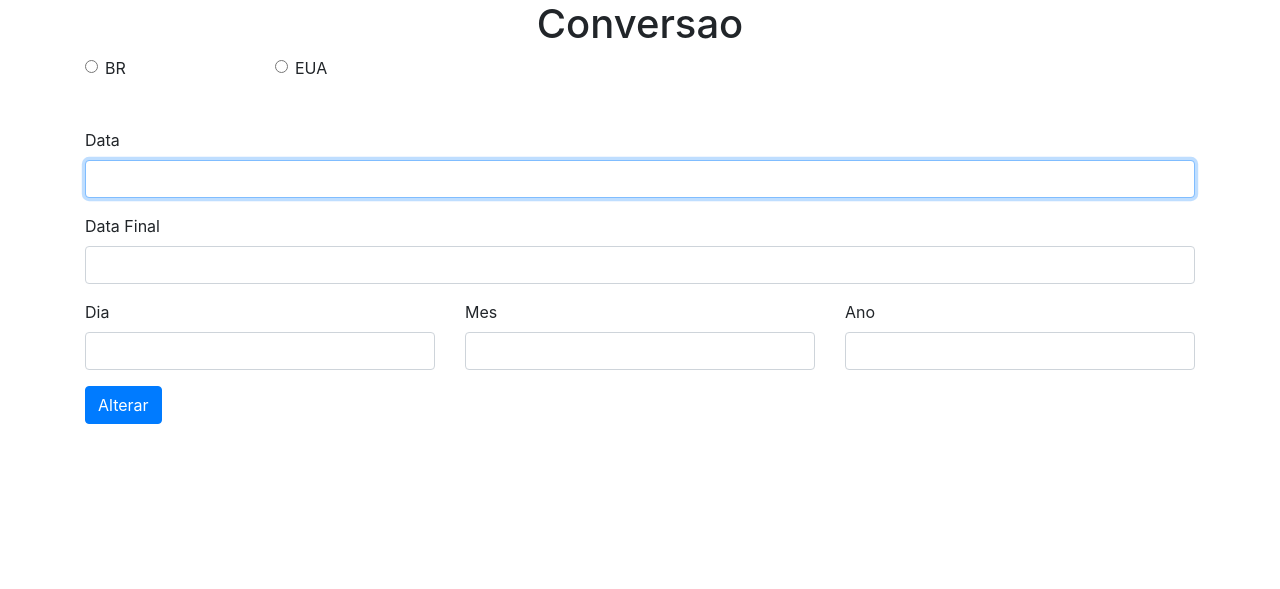
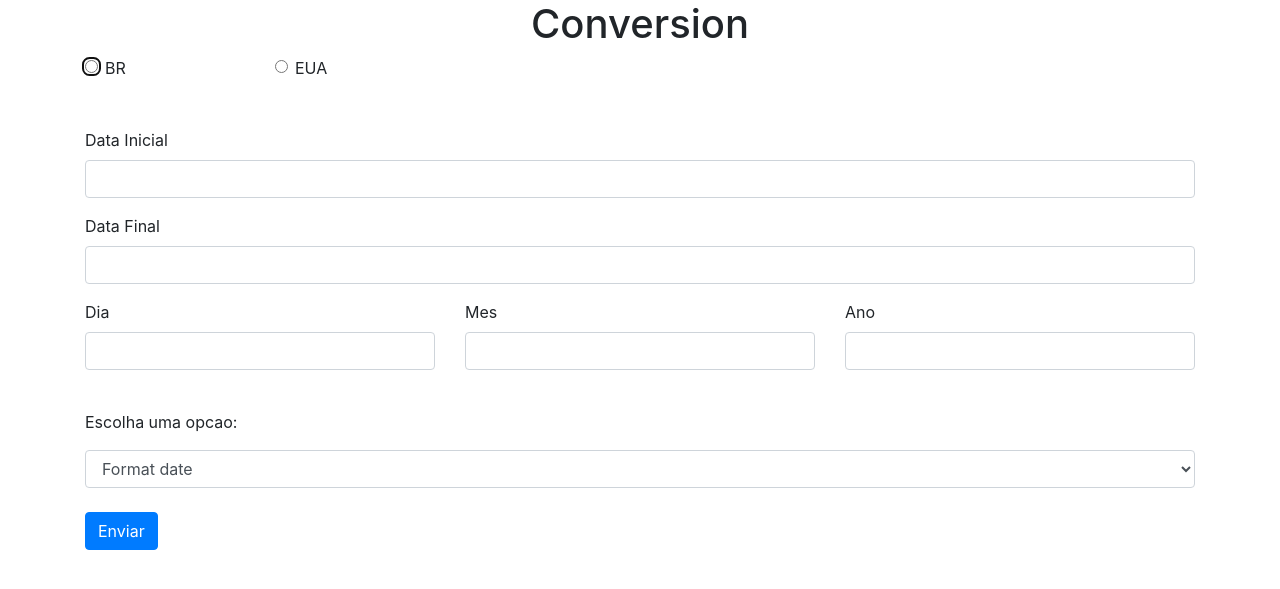
Before and after one commit to lainedimer/date, a PHP site: page / in a window 1280 px wide. Shown: the top 589 px of the page. Run offline with PHP 8.4, Linux system fonts and the light colour scheme; some libraries are stand-ins or nearby versions.

Commit message:
Inserido list para selecionar a função. -Tratameto de formato de datas em todos as funcoes

```diff
--- a/index.php
+++ b/index.php
@@ -4,10 +4,11 @@
     <meta charset="UTF-8">
     <title>Conversao de datas</title>
     <link rel="stylesheet" href="https://maxcdn.bootstrapcdn.com/bootstrap/4.0.0-beta.2/css/bootstrap.min.css" integrity="sha384-PsH8R72JQ3SOdhVi3uxftmaW6Vc51MKb0q5P2rRUpPvrszuE4W1povHYgTpBfshb" crossorigin="anonymous">
+
 </head>
 <body class="container">
 
-    <h1 class="text-center">Conversao</h1>
+    <h1 class="text-center">Conversion</h1>
 
     <form class="form" action="test.php" method="post">
 
@@ -15,14 +16,14 @@
         <div class="form-group col-2">
             <div class="form-check">
                 <label class="form-check-label">
-                    <input class="form-check-input" type="radio" name="dateBr" id="data_inicial1" value="option1">BR
+                    <input class="form-check-input" type="radio" name="optionFormat" id="data_inicial1" value="dateBr" autofocus>BR
                 </label>
             </div>
         </div>
         <div class="form-group col-2">
             <div class="form-check">
                 <label class="form-check-label">
-                   <input class="form-check-input" type="radio" name="dateEua" id="data_inicial2" value="option2">EUA
+                   <input class="form-check-input" type="radio" name="optionFormat" id="data_inicial2" value="dateEua">EUA
                 </label>
             </div>
         </br>
@@ -30,36 +31,50 @@
     </div>
 
     <div class="form-group">
-        <label for="dia">Data</label>
-        <input type="text" name="dataInicial" class="form-control" required autofocus/>
+        <label for="dia">Data Inicial</label>
+        <input type="text" name="dataInicial" class="form-control"/>
     </div>
     <div class="form-group">
         <label for="dia">Data Final</label>
-        <input type="text" name="dataFinal" class="form-control" required autofocus/>
+        <input type="text" name="dataFinal" class="form-control"/>
     </div>
     <div class="row">
         <div class="col-4">
             <div class="form-group">
                 <label for="dia">Dia</label>
-                <input type="text" name="dia" class="form-control" required autofocus/>
+                <input type="text" name="dia" class="form-control"/>
             </div>
         </div>
         <div class="col-4">
             <div class="form-group">
                 <label for="dia">Mes</label>
-                <input type="text" name="mes" class="form-control" required autofocus/>
+                <input type="text" name="mes" class="form-control"/>
             </div>
         </div>
         <div class="col-4">
             <div class="form-group">
                 <label for="dia">Ano</label>
-                <input type="text" name="ano" class="form-control" required autofocus/>
+                <input type="text" name="ano" class="form-control"/>
             </div>
         </div>
     </div>
+    </br>
+    <p class="text-left">Escolha uma opcao:</p>
+    <select class="form-control" name="optionFilter" id="options">
+        <option value="formatDate">Format date</option>
+        <option value="addDay">Add day</option>
+        <option value="addMonth">Add month</option>
+        <option value="addYear">Add year</option>
+        <option value="removeDay">Remove day</option>
+        <option value="removeMonth">Remove month</option>
+        <option value="removeYear">Remove year</option>
+        <option value="getDayOfWeek">Get day of week</option>
+        <option value="dateDiffInFull">Date difference in full</option>
+    </select></br>
 
-    <button class="btn btn-primary" type="submit">Alterar</button>
+    <button class="btn btn-primary" type="submit">Enviar</button>
     </form>
-
+    <script src="https://maxcdn.bootstrapcdn.com/bootstrap/4.0.0/js/bootstrap.bundle.min.js" integrity="sha384-feJI7QwhOS+hwpX2zkaeJQjeiwlhOP+SdQDqhgvvo1DsjtiSQByFdThsxO669S2D" crossorigin="anonymous"></script>
+    <script src="https://cdnjs.cloudflare.com/ajax/libs/popper.js/1.12.9/umd/popper.min.js"></script>
 </body>
 </html>
```
Also changed, not shown: lib/class.date.php (+38 -2 lines), test.php (+22 -10 lines).
